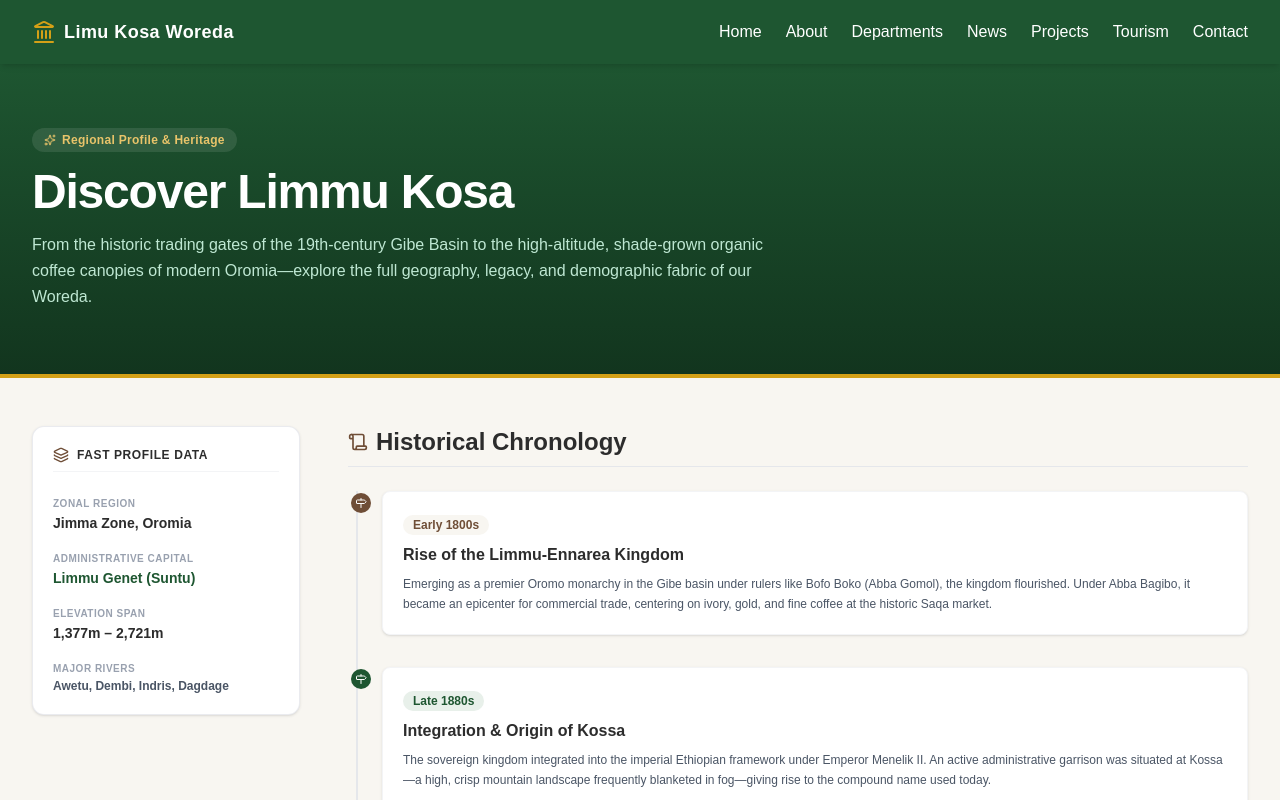
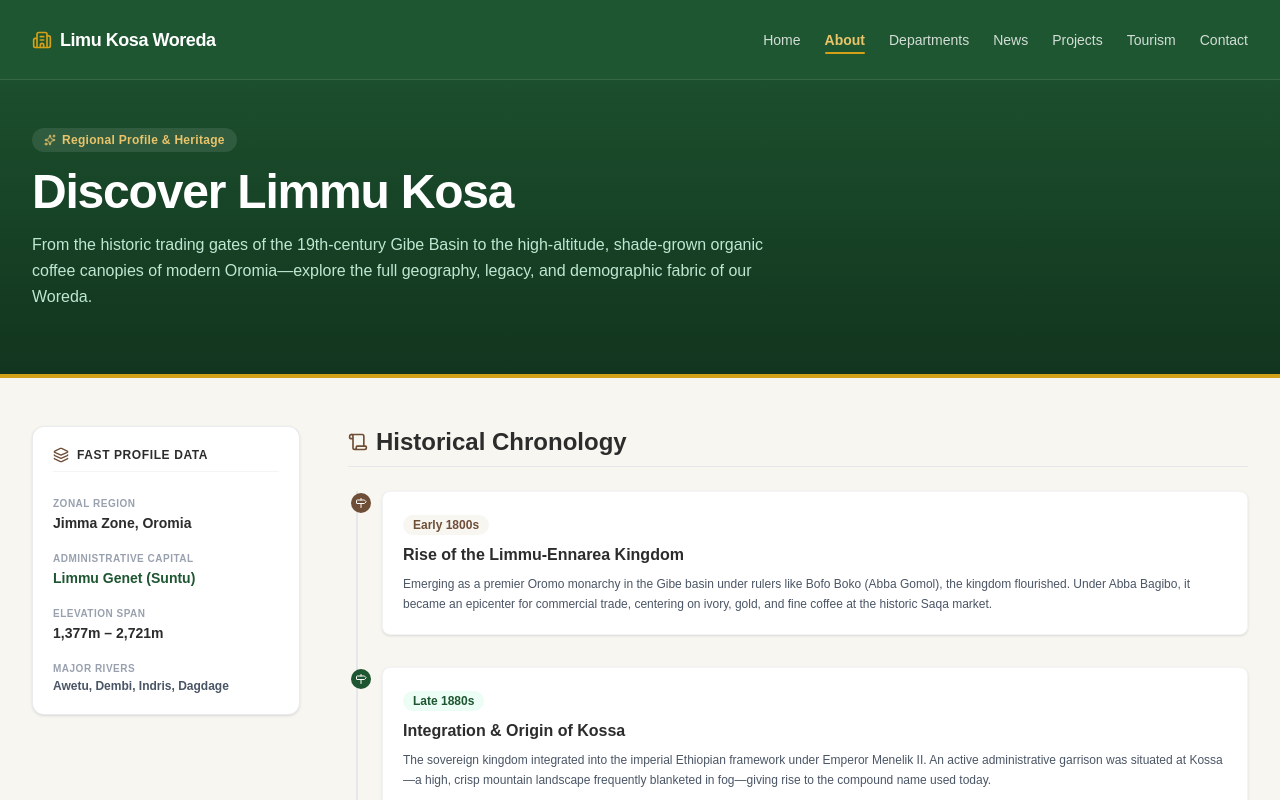
Before and after one commit to Eyuel763/Limu-Kosa, a Next.js app in the folder limu-kosa/: page /about in a window 1280 px wide. Shown: the top 800 px of the page. Built offline with nearby package versions, Linux system fonts and the light colour scheme.

Commit message:
feat: update navbar to show which page the user is

```diff
--- a/limu-kosa/src/app/(public)/about/page.tsx
+++ b/limu-kosa/src/app/(public)/about/page.tsx
@@ -5,7 +5,6 @@ import {
   Landmark,
   Users2,
   CloudRain,
-  Compass,
   Scroll,
   Milestone,
   Layers,
@@ -16,8 +15,8 @@ export default function About() {
   return (
     <div className="bg-[#F8F6F1]/40 min-h-screen pb-20">
 
-      {/* 1. MINIMAL HERO BANNER */}
-      <section className="bg-gradient-to-b from-[#1E5631] to-[#12351E] text-white py-16 px-4 sm:px-6 lg:px-8 border-b-4 border-[#D4A017]">
+      {/* 1. HERO BANNER (With pt-32 navbar clearance fix) */}
+      <section className="bg-gradient-to-b from-[#1E5631] to-[#12351E] text-white pt-32 pb-16 px-4 sm:px-6 lg:px-8 border-b-4 border-[#D4A017]">
         <div className="max-w-7xl mx-auto space-y-4">
           <div className="inline-flex items-center gap-1.5 bg-white/10 backdrop-blur-sm px-3 py-1 rounded-full text-xs font-semibold tracking-wide text-[#E9C46A]">
             <Sparkles className="h-3 w-3" /> Regional Profile & Heritage
@@ -94,7 +93,7 @@ export default function About() {
                   <Milestone className="h-3 w-3" />
                 </div>
                 <div className="bg-white border border-gray-100 p-5 rounded-lg shadow-sm space-y-2">
-                  <span className="text-xs font-black bg-[#E8F0EA] text-[#1E5631] px-2.5 py-0.5 rounded-full inline-block">Late 1880s</span>
+                  <span className="text-xs font-black bg-emerald-50 text-[#1E5631] px-2.5 py-0.5 rounded-full inline-block">Late 1880s</span>
                   <h3 className="font-bold text-base text-[#2C2C2C]">Integration & Origin of Kossa</h3>
                   <p className="text-xs text-gray-600 leading-relaxed">
                     The sovereign kingdom integrated into the imperial Ethiopian framework under Emperor Menelik II. An active administrative garrison was situated at Kossa—a high, crisp mountain landscape frequently blanketed in fog—giving rise to the compound name used today.
--- a/limu-kosa/src/components/layout/Navbar.tsx
+++ b/limu-kosa/src/components/layout/Navbar.tsx
@@ -1,67 +1,62 @@
-"use client"
-import React, { useState } from 'react';
+'use client';
+
+import React from 'react';
 import Link from 'next/link';
-import { Menu, X, Landmark } from 'lucide-react';
+import { usePathname } from 'next/navigation';
+import { Building2 } from 'lucide-react';
 
 const navLinks = [
-  { label: 'Home', href: '/' },
-  { label: 'About', href: '/about' },
-  { label: 'Departments', href: '/departments' },
-  { label: 'News', href: '/news' },
-  { label: 'Projects', href: '/projects' },
-  { label: 'Tourism', href: '/tourism' },
-  { label: 'Contact', href: '/contact' },
+  { name: 'Home', href: '/' },
+  { name: 'About', href: '/about' },
+  { name: 'Departments', href: '/departments' },
+  { name: 'News', href: '/news' },
+  { name: 'Projects', href: '/projects' },
+  { name: 'Tourism', href: '/tourism' },
+  { name: 'Contact', href: '/contact' },
 ];
 
 export default function Navbar() {
-  const [isOpen, setIsOpen] = useState(false);
+  const pathname = usePathname();
 
   return (
-    <nav className="bg-[#1E5631] text-white sticky top-0 z-50 shadow-md">
-      <div className="max-w-7xl mx-auto px-4 sm:px-6 lg:px-8">
-        <div className="flex items-center justify-between h-16">
-          <div className="flex items-center space-x-2">
-            <Landmark className="h-6 w-6 text-[#D4A017]" />
-            <span className="font-bold text-lg tracking-wide">Limu Kosa Woreda</span>
-          </div>
+    <nav className="fixed top-0 left-0 right-0 h-20 bg-[#1E5631] text-white z-50 border-b border-white/10 px-4 sm:px-6 lg:px-8">
+      <div className="max-w-7xl mx-auto h-full flex items-center justify-between">
 
-          <div className="hidden md:flex space-x-6">
-            {navLinks.map((link) => (
+        {/* LOGO */}
+        <Link href="/" className="flex items-center gap-2 font-black text-lg tracking-tight">
+          <Building2 className="h-5 w-5 text-[#D4A017]" />
+          <span>Limu Kosa Woreda</span>
+        </Link>
+
+        {/* NAVIGATION LINKS */}
+        <div className="hidden md:flex items-center gap-6">
+          {navLinks.map((link) => {
+            // Check if the current route matches the link href exactly,
+            // or if it matches sub-routes (except for home route)
+            const isActive = pathname === link.href || (link.href !== '/' && pathname.startsWith(link.href));
+
+            return (
               <Link
                 key={link.href}
                 href={link.href}
-                className="hover:text-[#D4A017] transition-colors duration-200 font-medium"
+                className={`text-sm transition-colors relative py-1 ${
+                  isActive
+                    ? 'text-[#E9C46A] font-bold'
+                    : 'text-white/80 hover:text-white'
+                }`}
               >
-                {link.label}
+                {link.name}
+
+                {/* Optional: Add a crisp underline bar under the active route */}
+                {isActive && (
+                  <span className="absolute bottom-0 left-0 right-0 h-0.5 bg-[#D4A017] rounded-full" />
+                )}
               </Link>
-            ))}
-          </div>
+            );
+          })}
+        </div>
 
-          <div className="md:hidden">
-            <button
-              onClick={() => setIsOpen(!isOpen)}
-              className="text-white hover:text-[#D4A017] focus:outline-none"
-            >
-              {isOpen ? <X className="h-6 w-6" /> : <Menu className="h-6 w-6" />}
-            </button>
-          </div>
-        </div>
       </div>
-
-      {isOpen && (
-        <div className="md:hidden bg-[#1E5631] border-t border-emerald-800 px-2 pt-2 pb-4 space-y-1">
-          {navLinks.map((link) => (
-            <Link
-              key={link.href}
-              href={link.href}
-              onClick={() => setIsOpen(false)}
-              className="block px-3 py-2 rounded-md text-base font-medium hover:bg-emerald-800 hover:text-[#D4A017]"
-            >
-              {link.label}
-            </Link>
-          ))}
-        </div>
-      )}
     </nav>
   );
 }
```
